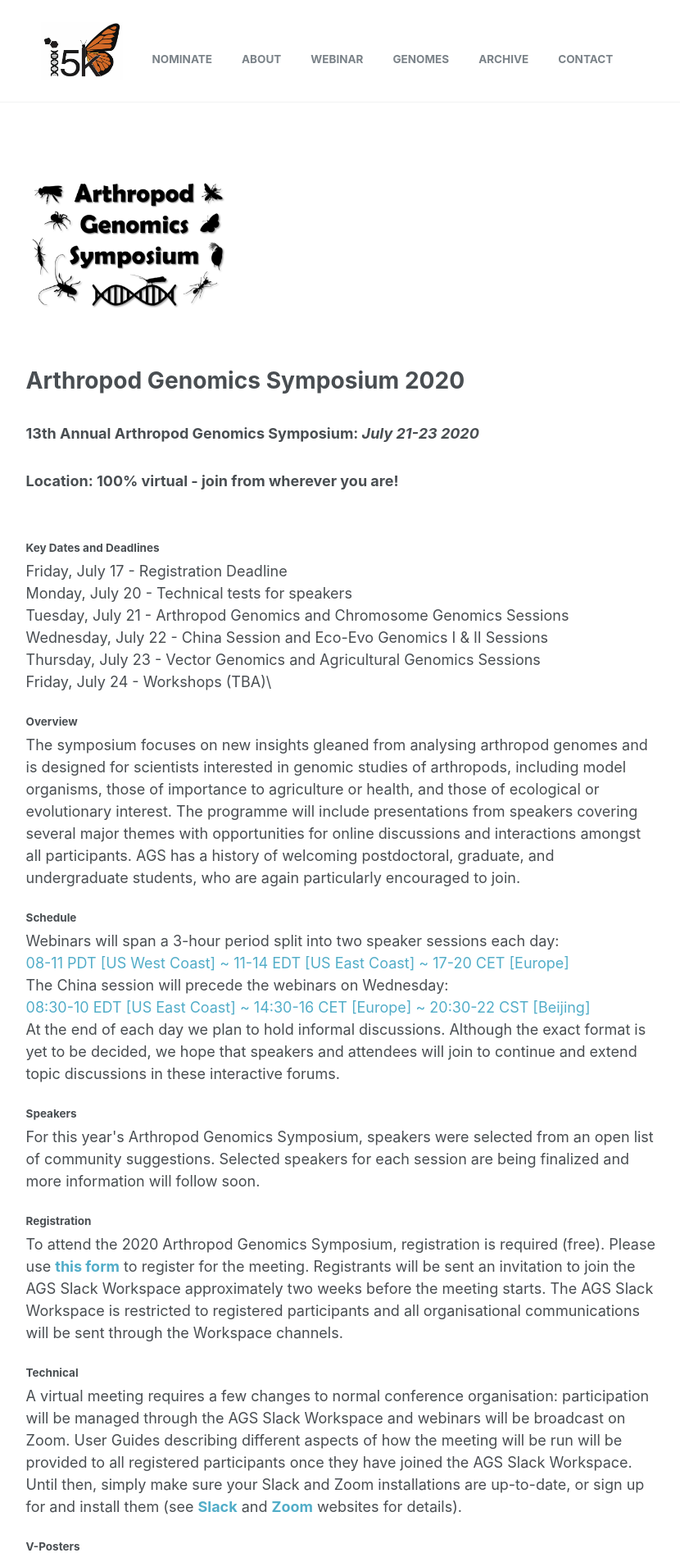
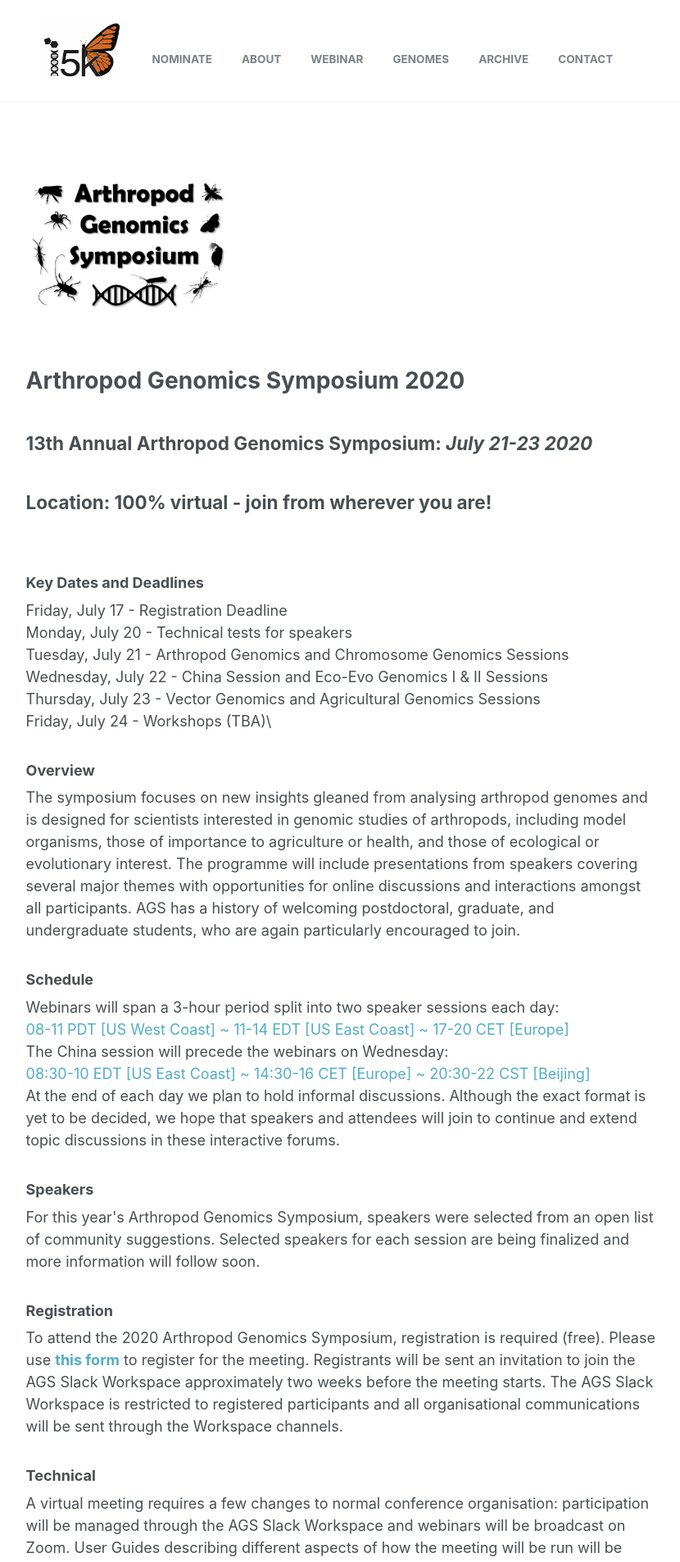
Before and after one commit to i5k/i5k.github.io, a Jekyll site: the page built from _pages/ags2020.md, in a window 1280 px wide. Shown: the top 1905 px of the page at 82% size, without its empty margins (250-1080 px from the left). Built offline with Jekyll 4.4.1, drawn with Linux system fonts in a browser that asks for light colours.

Commit message:
Modifying header size

```diff
--- a/_pages/ags2020.md
+++ b/_pages/ags2020.md
@@ -5,10 +5,10 @@ permalink: /ags2020
 <img src="/images/ags-icon.PNG" width="250">
 
 # **Arthropod Genomics Symposium 2020**
-### **13th Annual Arthropod Genomics Symposium: *July 21-23 2020***
-### **Location: 100% virtual - join from wherever you are!**
+## **13th Annual Arthropod Genomics Symposium: *July 21-23 2020***
+## **Location: 100% virtual - join from wherever you are!**
 &nbsp;
-#### **Key Dates and Deadlines**
+### **Key Dates and Deadlines**
 Friday, July 17 - Registration Deadline\
 Monday, July 20 - Technical tests for speakers\
 Tuesday, July 21 - Arthropod Genomics and Chromosome Genomics Sessions\
@@ -16,29 +16,29 @@ Wednesday, July 22 - China Session and Eco-Evo Genomics I &amp; II Sessions\
 Thursday, July 23 - Vector Genomics and Agricultural Genomics Sessions\
 Friday, July 24 - Workshops (TBA)\
 
-#### **Overview**
+### **Overview**
 The symposium focuses on new insights gleaned from analysing arthropod genomes and is designed for scientists interested in genomic studies of arthropods, including model organisms, those of importance to agriculture or health, and those of ecological or evolutionary interest. The programme will include presentations from speakers covering several major themes with opportunities for online discussions and interactions amongst all participants. AGS has a history of welcoming postdoctoral, graduate, and undergraduate students, who are again particularly encouraged to join.
 
-#### **Schedule**
+### **Schedule**
 Webinars will span a 3-hour period split into two speaker sessions each day:\
 [08-11 PDT [US West Coast] ~ 11-14 EDT [US East Coast] ~ 17-20 CET [Europe]](https://www.timeanddate.com/worldclock/fixedtime.html?msg=Arthropod+Genomics+Symposium+2020&amp;iso=20200721T11&amp;p1=179&amp;ah=3)\
 The China session will precede the webinars on Wednesday:\
 [08:30-10 EDT [US East Coast] ~ 14:30-16 CET [Europe] ~ 20:30-22 CST [Beijing]](https://www.timeanddate.com/worldclock/fixedtime.html?msg=Arthropod+Genomics+Symposium+2020+China+Session&amp;iso=20200722T0830&amp;p1=179&amp;ah=1&amp;am=30)\
 At the end of each day we plan to hold informal discussions. Although the exact format is yet to be decided, we hope that speakers and attendees will join to continue and extend topic discussions in these interactive forums.
 
-#### **Speakers**
+### **Speakers**
 For this year&#39;s Arthropod Genomics Symposium, speakers were selected from an open list of community suggestions. Selected speakers for each session are being finalized and more information will follow soon.
 
-#### **Registration**
+### **Registration**
 To attend the 2020 Arthropod Genomics Symposium, registration is required (free). Please use [**this form**](https://forms.gle/XgEHUvf41zgDaKCW8) to register for the meeting. Registrants will be sent an invitation to join the AGS Slack Workspace approximately two weeks before the meeting starts. The AGS Slack Workspace is restricted to registered participants and all organisational communications will be sent through the Workspace channels.
 
-#### **Technical**
+### **Technical**
 A virtual meeting requires a few changes to normal conference organisation: participation will be managed through the AGS Slack Workspace and webinars will be broadcast on Zoom. User Guides describing different aspects of how the meeting will be run will be provided to all registered participants once they have joined the AGS Slack Workspace. Until then, simply make sure your Slack and Zoom installations are up-to-date, or sign up for and install them (see [**Slack**](https://slack.com/) and [**Zoom**](https://zoom.us/) websites for details).
 
-#### **V-Posters**
+### **V-Posters**
 The online format of this meeting means that all participants may present a &#39;V-Poster&#39; describing their research project(s). There will be no formal selection process for V-Posters, and due to participants joining from different time zones there will be no dedicated V-Poster sessions. V-Posters act as a graphical advertisement for your project to encourage other attendees to meet with you (online) and discuss further.
 
-#### **Organising Committee**
+### **Organising Committee**
 This virtual version of the Annual Arthropod Genomics Symposium was brought together through the work of the Organising Committee. If you have any questions about the symposium, please use [**this form**](https://forms.gle/vNnCf2sE2wg7nA7g7) to contact the committee members.
 
 - [Joshua Benoit](http://insectphysiology.uc.edu/labmembers.html)
@@ -51,5 +51,5 @@ This virtual version of the Annual Arthropod Genomics Symposium was brought toge
 - [Surya Saha](https://btiscience.org/explore-bti/directory/ss2489@cornell.edu/)
 - [Robert Waterhouse](https://rmwaterhouse.org/)
 
-#### **General Data Protection Regulation (GDPR)**
+### **General Data Protection Regulation (GDPR)**
 During registration we will collect some personal data including your name, your email, where you work (affiliation), what you work on, and your work role. The Organising Committee and meeting administration will use the information provided to approve your registration and the email provided to contact you once approved.
```
